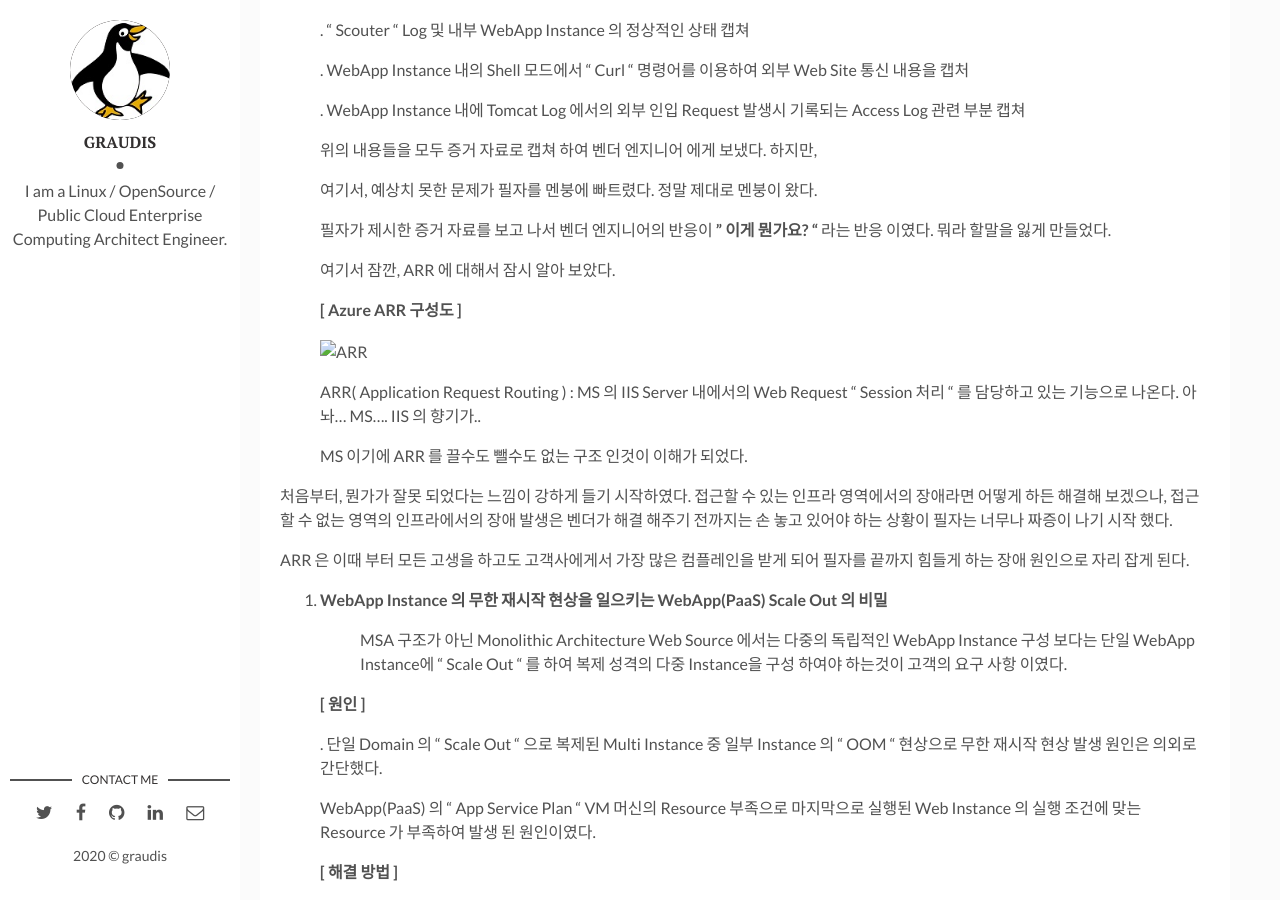
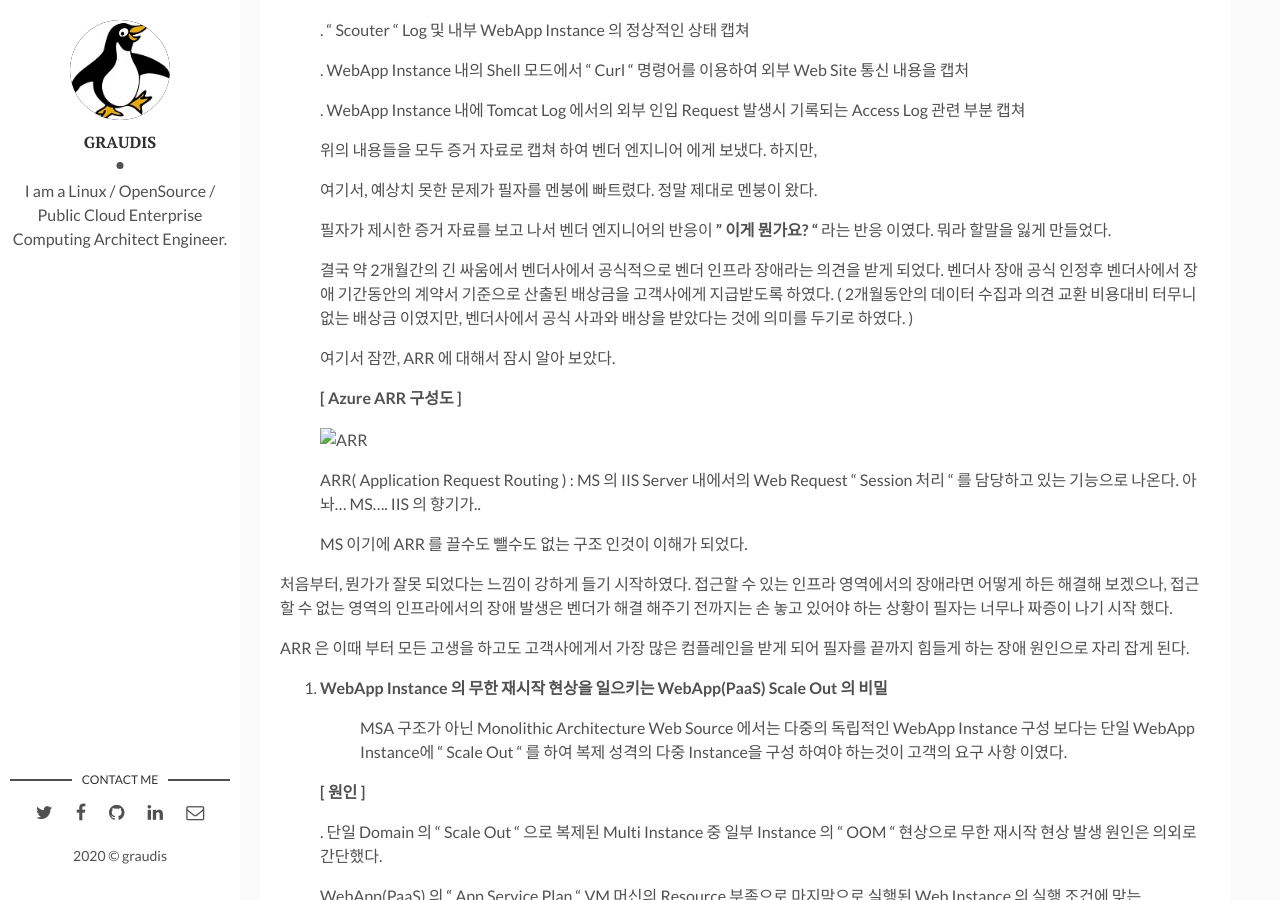
Before and after one commit to graudis/graudis.github.io, a Jekyll site: the page built from _posts/2020-09-21-azure-webapp-4.md, in a window 1280 px wide and 900 px high, scrolled down 2036 px. Built offline with Jekyll 4.4.1, drawn with Linux system fonts in a browser that asks for light colours; comment, search, counter and statistics services are not loaded.

Commit message:
Update 2020-09-21-azure-webapp-4.md

```diff
--- a/_posts/2020-09-21-azure-webapp-4.md
+++ b/_posts/2020-09-21-azure-webapp-4.md
@@ -117,7 +117,9 @@ tags: cloud azure MS
 
    필자가 제시한 증거 자료를 보고 나서 벤더 엔지니어의 반응이 **" 이게 뭔가요? "** 라는 반응 이였다. 뭐라 할말을 잃게 만들었다.
 
-
+   결국 약 2개월간의 긴 싸움에서 벤더사에서 공식적으로 벤더 인프라 장애라는 의견을 받게 되었다.
+   벤더사 장애 공식 인정후 벤더사에서 장애 기간동안의 계약서 기준으로 산출된 배상금을 고객사에게 지급받도록 하였다.
+   ( 2개월동안의 데이터 수집과 의견 교환 비용대비 터무니 없는 배상금 이였지만, 벤더사에서 공식 사과와 배상을 받았다는 것에 의미를 두기로 하였다. )
 
    여기서 잠깐, ARR 에 대해서 잠시 알아 보았다.
 
```
